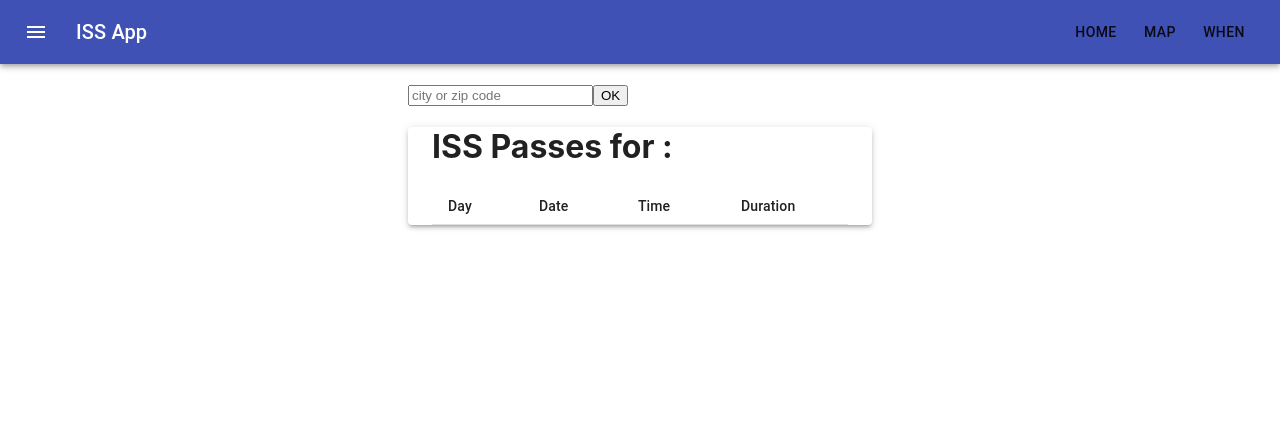
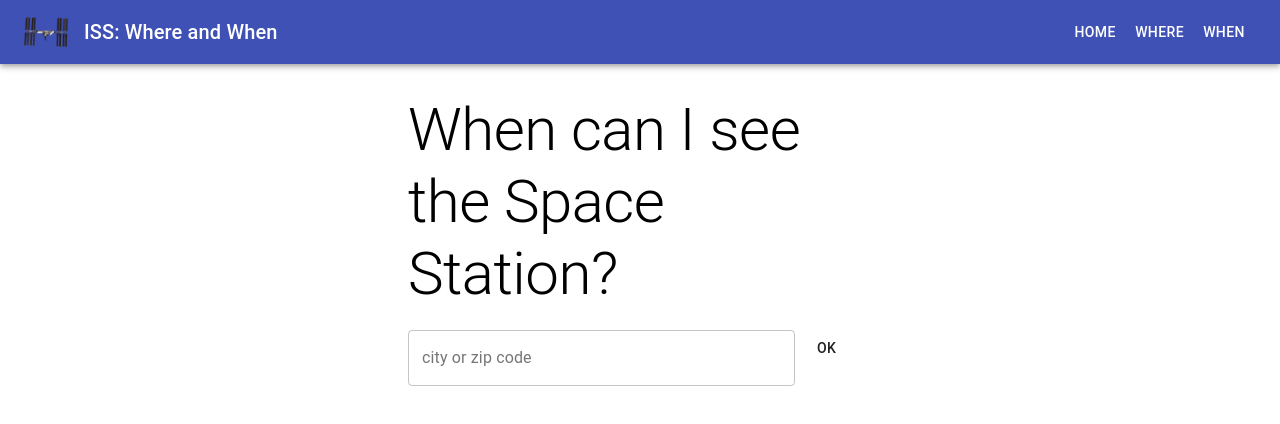
Before and after one commit to markdreed512/iss-app, a React (Create React App) app: page / in a window 1280 px wide. Shown: the top 424 px of the page. Built offline with nearby package versions, Linux system fonts and the light colour scheme.

Commit message:
zip rendering

```diff
--- a/src/App.js
+++ b/src/App.js
@@ -1,21 +1,22 @@
 import React, { useState } from 'react';
 import './App.css';
-import IssMap from './components/IssMap'
+import MapView from './components/MapView'
 import Home from './components/Home'
-import Input from './components/Input'
+import PassesView from './components/PassesView'
 import NavBar from './components/NavBar'
 
 function App() {
   const [ page, setPage ] = useState("input")
   const handleNavClick = (e) => {
+    console.log(e.currentTarget)
     setPage(e.currentTarget.id)
   }
 
   return (
     <>
       <NavBar handleClick={handleNavClick}/>
-      { page === "input"? <Input /> :
-        page === "map"? <IssMap /> : <Home />
+      { page === "input"? <PassesView /> :
+        page === "map"? <MapView /> : <Home />
       }
     </>
   );
--- a/src/components/Display.js
+++ b/src/components/Display.js
@@ -11,15 +11,31 @@ const useStyles = makeStyles({
         maxWidth: "100%"
     }
   });
+
 function Display(props) {
     const classes = useStyles()
+    const displayLocation = () => {
+        let country
+        if(props.country === "United States of America"){
+            country = "USA"
+        }else{
+            country = props.country
+        }
+        if(props.city){
+            return props.state? `${props.city}, ${props.state}, ${country}` : `${props.city}, ${country}`
+        }else if (props.zip){
+            return props.state? `${props.zip}, ${props.state}, ${country}` : `${props.zip}`
+        }else {
+            return "handle error here"
+        }
+    }
     if (props.dates) {
         return (
             <div>
 
                 <Container component={Paper} className={classes.paper} elevation={3}>
-                <h1>{`ISS Passes for ${props.city}:`}</h1>
-                <Table className={classes.table} size="small" aria-label="a dense table">
+                <h1>Passes for {displayLocation()}</h1>
+                <Table className={classes.table} size="small">
                     <TableHead>
                         <TableRow>
                                 <TableCell>Day</TableCell>
--- a/src/components/Input.js
+++ /dev/null
@@ -1,70 +0,0 @@
-import React, { useState, useEffect } from 'react'
-import Display from './Display'
-import { makeStyles, Container } from '@material-ui/core'
-
-const useStyles = makeStyles({
-    container: {
-        maxWidth: "40%"
-    },
-    input: {
-        marginTop: "20px"
-    }
-})
-
-function Input() {
-    const [lat, setLat] = useState("")
-    const [long, setLong] = useState("")
-    const [searchQuery, setSearchQuery] = useState("")
-    const [city, setCity] = useState("")
-    const [dates, setDates] = useState([])
-    const classes = useStyles()
-
-    useEffect(() => {
-        const apiKey = "4b2ccb0553c346ef9b0782e991f3eb1d"
-        if (searchQuery) {
-            const url = `https://api.opencagedata.com/geocode/v1/json?q=${searchQuery}&key=${apiKey}`
-            fetch(url)
-                .then(response => response.json())
-                .then(data => {
-                    setLat(data.results[0].geometry.lat)
-                    setLong(data.results[0].geometry.lng)
-                    setCity(data.results[0].components.city)
-                })
-        }
-    }, [searchQuery])
-    useEffect(() => {
-        if (lat && long) {
-            //get iss pass times when lat or long update
-            const url = `https://cors-anywhere.herokuapp.com/http://api.open-notify.org/iss-pass.json?lat=${lat}&lon=${long}&n=40`
-            fetch(url)
-                .then((response) => response.json())
-                .then((data) => {
-                    setDates(data.response)
-                })
-        }
-    }, [lat, long])
-
-    const handleSubmit = (e) => {
-        e.preventDefault()
-        setSearchQuery(e.target.children[0].value)
-    }
-
-
-    return (
-        <Container className={classes.container}>
-            <form onSubmit={handleSubmit} className={classes.input}>
-                <input placeholder="city or zip code" />
-                <button>OK</button>
-            </form>
-            <Display
-                dates={dates}
-                lat={lat}
-
-                long={long}
-                city={city}
-            />
-        </Container>
-    )
-}
-
-export default Input
--- a/src/components/IssMap.js
+++ b/src/components/MapView.js
@@ -13,7 +13,7 @@ const useStyles = makeStyles({
 
 function IssMap() {
   const [IssPosition, setIssPosition] = useState({ lat: 0, long: 0 })
-  const [ ZoomLevel, setZoomLevel] = useState(5)
+  const [ ZoomLevel, setZoomLevel] = useState(3)
   const classes = useStyles()
 
   const getIssPosition = () => {
@@ -37,7 +37,7 @@ function IssMap() {
   const issIcon = new L.Icon({
       iconUrl: require('../images/iss.png'),
       iconSize: new L.Point(30, 30),
-      iconAnchor: [20,20],
+      iconAnchor: [15,15],
       className: 'leaflet-div-icon'
   });
   const handleZoomEnd = (e) => {
--- a/src/components/NavBar.js
+++ b/src/components/NavBar.js
@@ -1,6 +1,6 @@
 import React from 'react'
 import { AppBar, Toolbar, Button, Typography } from '@material-ui/core'
-import { makeStyles } from '@material-ui/core/styles';
+import { makeStyles, withTheme } from '@material-ui/core/styles';
 import iss from '../images/iss.png'
 import IconButton from '@material-ui/core/IconButton';
 import MenuIcon from '@material-ui/icons/Menu';
@@ -8,12 +8,14 @@ const useStyles = makeStyles((theme) => ({
     root: {
         flexGrow: 1
     },
-    menuButton: {
-        // backgroundImage: `url(${iss})`,
+    logo: {
         marginRight: theme.spacing(2)
     },
     title: {
         flexGrow: 1
+    },
+    button: {
+        color: "white"
     }
 }))
 
@@ -23,15 +25,15 @@ function NavBar(props) {
         <div className={classes.root}>
             <AppBar position="static">
                 <Toolbar>
-                    <IconButton edge="start" className={classes.menuButton} color="inherit" aria-label="menu">
+                    {/* <IconButton edge="start" className={classes.menuButton} color="inherit" aria-label="menu">
                         <MenuIcon />
-                    </IconButton>
-                    {/* <img src={iss} alt="iss logo" height="30px"/> */}
+                    </IconButton> */}
+                    <img src={iss} alt="iss logo" height="30px" className={classes.logo}/>
                     <Typography variant="h6" className={classes.title}>
-                        ISS App
+                        ISS: Where and When
                     </Typography>
                     <Button className={classes.button} onClick={props.handleClick} id="home">Home</Button>
-                    <Button className={classes.button} onClick={props.handleClick} id="map">Map</Button>
+                    <Button className={classes.button} onClick={props.handleClick} id="map">Where</Button>
                     <Button className={classes.button} onClick={props.handleClick} id="input">When</Button>
                 </Toolbar>
             </AppBar>
--- /dev/null
+++ b/src/components/PassesView.js
@@ -0,0 +1,109 @@
+import React, { useState, useEffect } from 'react'
+import Display from './Display'
+import { makeStyles, Container, TextField, Button, Typography, Grid } from '@material-ui/core'
+
+const useStyles = makeStyles({
+    container: {
+        maxWidth: "40%",
+        marginTop: "30px"
+    },
+    form: {
+        marginTop: "20px",
+        width: "100%"
+    },
+    input: {
+        width: "100%"
+    }
+})
+
+function PassesView() {
+    const [lat, setLat] = useState("")
+    const [long, setLong] = useState("")
+    const [searchQuery, setSearchQuery] = useState("")
+    const [city, setCity] = useState("")
+    const [state, setState] = useState("")
+    const [country, setCountry] = useState("")
+    const [zip, setZip] = useState("")
+    const [dates, setDates] = useState([])
+    const [inputValue, setInputValue] = useState("")
+    const [listIsVisible, setListIsVisible] = useState(false)
+    const classes = useStyles()
+
+
+    useEffect(() => {
+        const apiKey = "4b2ccb0553c346ef9b0782e991f3eb1d"
+        if (searchQuery) {
+            const url = `https://api.opencagedata.com/geocode/v1/json?q=${searchQuery}&key=${apiKey}`
+            fetch(url)
+                .then(response => response.json())
+                .then(data => {
+                    console.log(data.results[0].components)
+                    setLat(data.results[0].geometry.lat)
+                    setLong(data.results[0].geometry.lng)
+                    setCity(data.results[0].components.city)
+                    setCountry(data.results[0].components.country)
+                    setZip(data.results[0].components.postcode)
+                    setState(data.results[0].components.state)
+                })
+        }
+    }, [searchQuery])
+    useEffect(() => {
+        if (lat && long) {
+            //get iss pass times when lat or long update
+            const url = `https://cors-anywhere.herokuapp.com/http://api.open-notify.org/iss-pass.json?lat=${lat}&lon=${long}&n=40`
+            fetch(url)
+                .then((response) => response.json())
+                .then((data) => {
+                    setDates(data.response)
+                })
+        }
+    }, [lat, long])
+
+    const handleSubmit = (e) => {
+        e.preventDefault()
+        setSearchQuery(inputValue)
+        setListIsVisible(true)
+    }
+    const handleInputChange = (e) => {
+        setInputValue(e.target.value)
+    }
+
+    return (
+        <Container className={classes.container}>
+            <Typography variant="h2">
+                When can I see the Space Station?
+            </Typography>
+
+            <form onSubmit={handleSubmit} className={classes.form}>
+                <Grid container>
+                    <Grid item xs={10}>
+                        {/* <Input placeholder="city or zip code" className={classes.input} /> */}
+                        <TextField
+                            label="city or zip code"
+                            variant="outlined"
+                            className={classes.input}
+                            onChange={handleInputChange}
+                        />
+
+                    </Grid>
+                    <Grid item xs={2}>
+                        <Button type="submit">OK</Button>
+                    </Grid>
+
+                </Grid>
+            </form>
+            { listIsVisible?  <Display
+                dates={dates}
+                lat={lat}
+                long={long}
+                city={city}
+                state={state}
+                zip={zip}
+                country={country}
+            /> : <></>}
+
+        </Container>
+    )
+}
+
+export default PassesView
```
